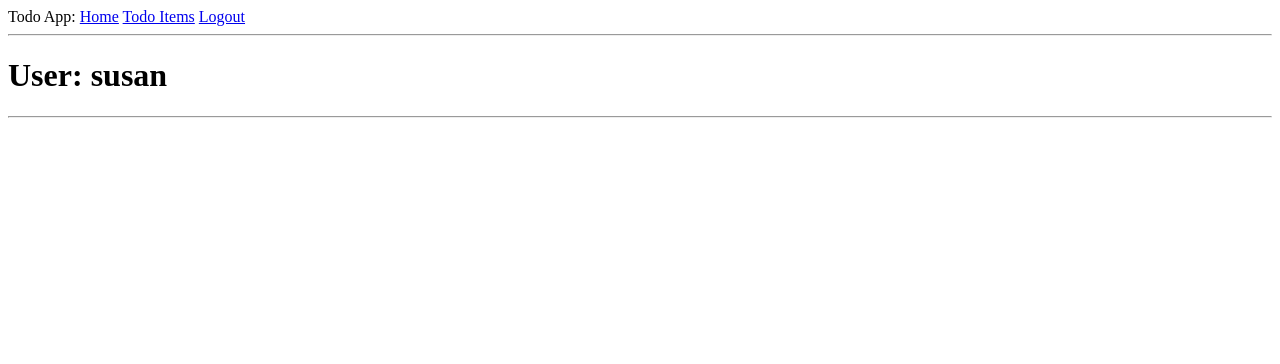
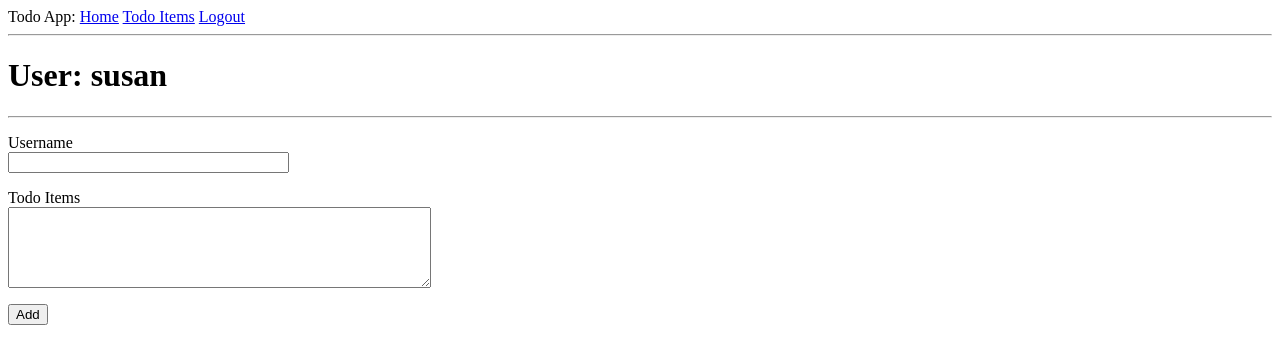
Before and after one commit to csWendy/TodoApp, a Flask app: a page that uses app/templates/user.html in a window 1280 px wide. Shown: the top 364 px of the page. Run offline with Flask 2, Linux system fonts and the light colour scheme; a user stored in the database is signed in; data comes from the database, SQL or seed files in the repository.

Commit message:
formatting user.html

```diff
--- a/app/form.py
+++ b/app/form.py
@@ -1,5 +1,5 @@
 from flask_wtf import FlaskForm
-from wtforms import StringField, PasswordField, BooleanField, SubmitField
+from wtforms import StringField, PasswordField, BooleanField,TextAreaField,SubmitField
 from wtforms.validators import ValidationError, DataRequired, EqualTo,Length
 from app.models import User
 
@@ -23,10 +23,10 @@ class RegistrationForm(FlaskForm):
 
 class AddItemForm(FlaskForm):
     username = StringField('Username',validators=[DataRequired()])
-    items = StringField('Todo Items',validators=[DataRequired()])
+    items = TextAreaField('Todo Items',validators=[Length(min=0,max=140)])
     submit = SubmitField('Add')
 
 class DeleteTodoForm(FlaskForm):
     username = StringField('Username',validators=[DataRequired()])
-    todo_item = StringField('Todo Items',validators=[DataRequired()])
+    items = TextAreaField('Todo Items',validators=[Length(min=0,max=140)])
     submit = SubmitField('Delete')
--- a/app/templates/user.html
+++ b/app/templates/user.html
@@ -1,16 +1,16 @@
 {% extends "base.html" %}
+
 {% block content %}
     <h1>User: {{user.username}}</h1>
+    <form action ="" method="post">
+        {{form.hidden_tag()}}
     <hr>
-    {%for item in todo_item%}
-    <p>
+      <p>
+      {%for item in todo_item%}
       {{item.user.username}} to do is <b>{{ todo_items.items }}</b>
-    </p>
-    {%endfor%}
+      {%endfor%}
+     </p>
 
-    {% if user == current_user %}
-    <form action ="" method="post">
-      {{form.hidden_tag()}}
       <p>
         {{ form.username.label }}<br>
         {{ form.username(size=32) }}<br>
@@ -18,10 +18,9 @@
         <span style="color: red;">[{{ error }}]</span>
         {% endfor %}
       </p>
-
-      <ul>
+      <p>
         {{form.items.label}}<br>
-        {{form.items(cols=50,rows=100)}}<br>
+        {{form.items(cols=50,rows=5)}}<br>
         {%for error in form.items.errors%}
         <span style = "color:red;">[{{error}}]</span>
         {% endfor %}
@@ -36,7 +35,7 @@
               <a href="{{url_for('delete_item', id = Todo_item.id)}}">Delete</a>
           </li>
         {% endfor %} -->
-      </ul>
+      </p>
       <p> {{form.submit()}}</p>
-    {% endif %}
+   </form>
 {% endblock %}
```
